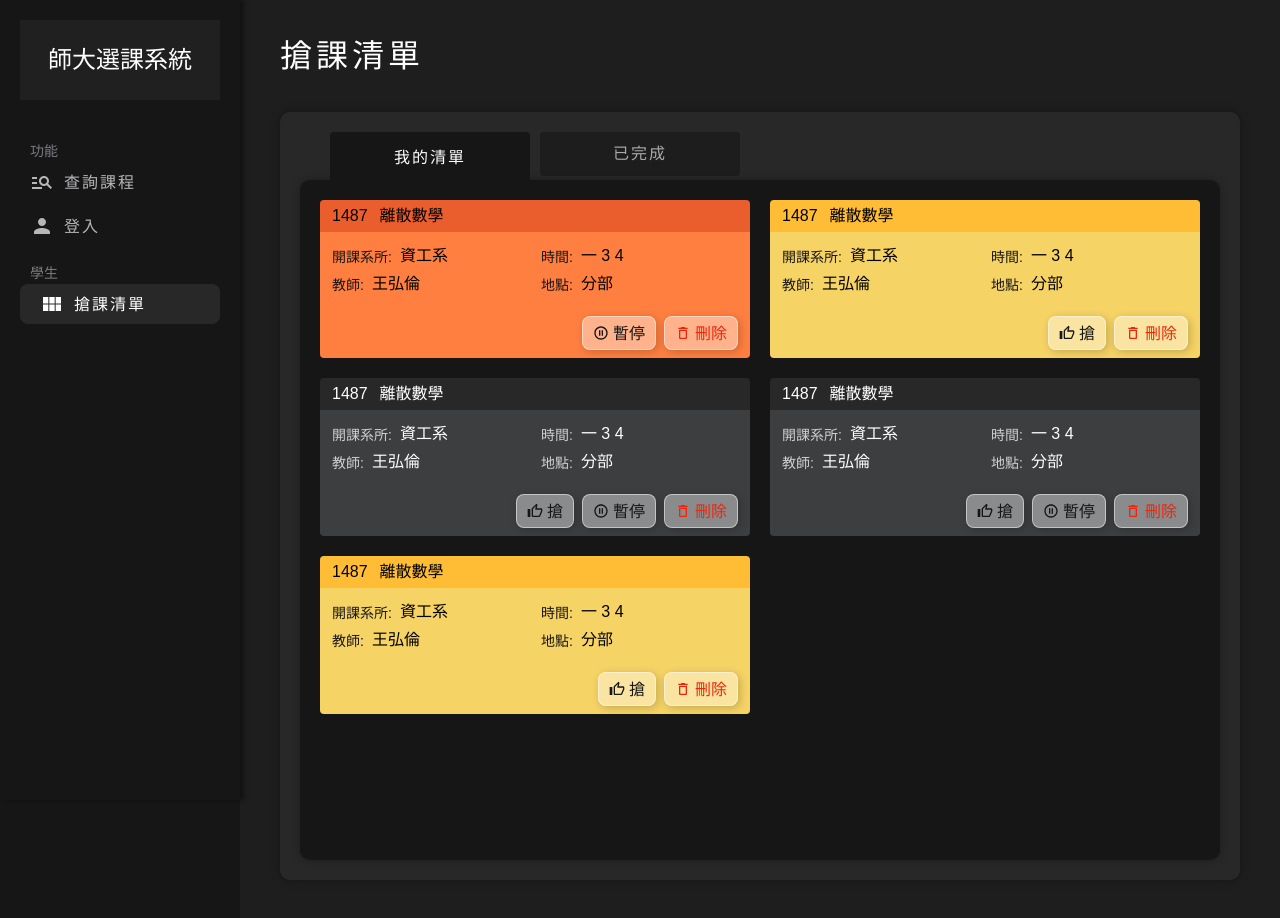
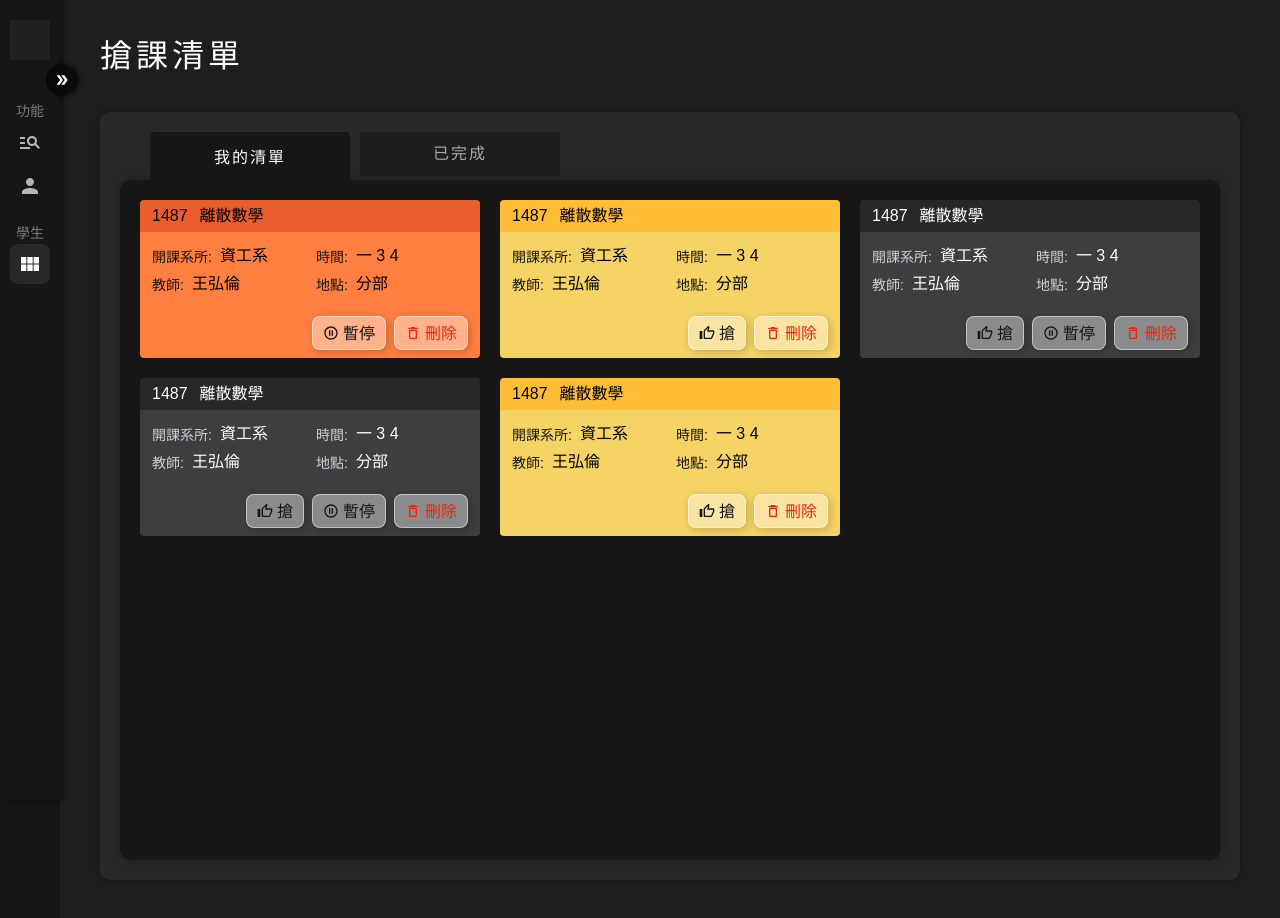
Before and after one commit to aisu-programming/NTNU-Course-Queuing-Website-FrontEnd, a React (Create React App) app: page /rushlist/wait in a window 1280 px wide. Built offline with nearby package versions, Linux system fonts and the light colour scheme.

Commit message:
feat: add navigation rwd

```diff
--- a/src/App.js
+++ b/src/App.js
@@ -1,7 +1,7 @@
-import React from 'react';
+import React, { useState } from 'react';
 import { Navigate, useRoutes } from 'react-router-dom';
 import './App.css';
-import { colors } from './styles';
+import { colors, size } from 'styles';
 import styled from 'styled-components';
 // import Home from './pages/Home'
 import { Login } from './pages';
@@ -9,6 +9,7 @@ import { LoginV2 } from './pages';
 import { Home } from './pages';
 import { Navigation } from './components';
 import { Search, RushList, CardBox } from 'pages';
+import { useMediaQuery } from 'react-responsive';
 
 const BodyContainer = styled.div`
   width: 100%;
@@ -17,16 +18,25 @@ const BodyContainer = styled.div`
   min-height: 100vh;
   background: ${colors.background};
   display: flex;
+  flex-direction: ${props => props.isRWD ? 'column' : 'row'};
 `;
+
 const RightWrapper = styled.div`
   width: 100%;
   height: 100%;
   display: flex;
   flex-direction: column;
-  margin-left: 240px;
+  ${props => {
+    if (props.isTable && !props.isPhone) return 'margin-left: 60px';
+    if (props.isPhone) return 'margin-top: 60px';
+    return 'margin-left: 240px';
+  }};
 `;
 
 const App = () => {
+  const isTable = useMediaQuery({ maxWidth: size.table });
+  const isPhone = useMediaQuery({ maxWidth: size.phone });
+
   const element = useRoutes([
     {
       path: '/',
@@ -54,9 +64,9 @@ const App = () => {
   ]);
   return (
     <>
-      <BodyContainer>
-        <Navigation></Navigation>
-        <RightWrapper>{element}</RightWrapper>
+      <BodyContainer isRWD={isPhone}>
+        <Navigation />
+        <RightWrapper isTable={isTable} isPhone={isPhone}>{element}</RightWrapper>
       </BodyContainer>
     </>
   );
--- a/src/components/ButtonOption.jsx
+++ b/src/components/ButtonOption.jsx
@@ -1,6 +1,6 @@
-import React from "react";
-import styled from "styled-components";
-import { colors } from "../styles";
+import React from 'react';
+import styled from 'styled-components';
+import { colors } from '../styles';
 
 const Option = styled.div`
   width: 100%;
@@ -10,13 +10,16 @@ const Option = styled.div`
   padding: 8px 10px;
   border-radius: 8px;
   cursor: pointer;
-  background: ${(props) => (props.isActive ? colors.gray400 : "none")};
+  background: ${(props) =>
+    props.isActive ? colors.gray400 : 'none'};
   transition: 0.3s;
 
   svg,
   h4 {
-    color: ${(props) => (props.isActive ? colors.white : "")};
-    transform: ${(props) => (props.isActive ? "translate(10px, 0)" : "none")};
+    color: ${(props) =>
+      props.isActive ? colors.white : ''};
+    transform: ${(props) =>
+      props.isActive ? 'translate(10px, 0)' : 'none'};
     transition: 0.3s ease;
   }
   &:hover {
@@ -32,6 +35,24 @@ const Option = styled.div`
     height: 24px;
     width: 24px;
     margin-right: 10px;
+    flex-shrink: 0;
+  }
+`;
+const OptionRWD = styled(Option)`
+  padding: 8px;
+
+  svg,
+  h4 {
+    transform: none;
+  }
+  &:hover {
+    svg,
+    h4 {
+      transform: none;
+    }
+  }
+  svg {
+    margin-right: 0;
   }
 `;
 
@@ -40,13 +61,26 @@ const Text = styled.h4`
   top: 1px;
   font-size: 16px;
   letter-spacing: 2px;
+  white-space: nowrap;
 `;
 
-export const ButtonOption = ({ option, active, children }) => {
+export const ButtonOption = ({
+  isRWD,
+  option,
+  active,
+  children,
+}) => {
   return (
-    <Option isActive={active}>
-      {children}
-      <Text>{option}</Text>
-    </Option>
+    <>
+      {!isRWD && (
+        <Option isActive={active}>
+          {children}
+          <Text>{option}</Text>
+        </Option>
+      )}
+      {isRWD && (
+        <OptionRWD isActive={active}>{children}</OptionRWD>
+      )}
+    </>
   );
 };
--- a/src/components/Navigation.jsx
+++ b/src/components/Navigation.jsx
@@ -1,9 +1,29 @@
-import React from "react";
-import styled from "styled-components";
-import { colors } from "../styles";
-import { ButtonOption } from "components";
-import { MdManageSearch, MdPerson, MdViewModule } from "react-icons/md";
-import { NavLink } from "react-router-dom";
+import React, { useState } from 'react';
+import styled from 'styled-components';
+import { colors } from '../styles';
+import { ButtonOption } from 'components';
+import {
+  MdManageSearch,
+  MdPerson,
+  MdViewModule,
+  MdDoubleArrow,
+  MdMenu,
+} from 'react-icons/md';
+import { NavLink } from 'react-router-dom';
+import { useMediaQuery } from 'react-responsive';
+import { size } from 'styles';
+
+const LayOut = styled.div`
+  position: fixed;
+  top: 0;
+  left: 0;
+  width: 100vw;
+  height: 100vh;
+  overflow: hidden;
+  background: ${colors.black}${colors.opacity50};
+  backdrop-filter: blur(1px);
+  z-index: 1;
+`;
 
 const NavWrapper = styled.nav`
   position: fixed;
@@ -12,8 +32,49 @@ const NavWrapper = styled.nav`
   height: 100%;
   padding: 20px;
   background: ${colors.background};
-  box-shadow: 4px 0px 4px rgba(0,0,0,0.4);
+  box-shadow: 4px 0px 4px rgba(0, 0, 0, 0.4);
   z-index: 1;
+`;
+const NavWrapperRWD = styled(NavWrapper)`
+  max-width: ${(props) =>
+    props.isFold ? '60px' : '240px'};
+  padding: 20px 10px;
+  transition: 0.3s;
+`;
+
+const NavBar = styled.nav`
+  position: fixed;
+  width: 100%;
+  max-height: 60px;
+  padding: 10px;
+  background: ${colors.background};
+  box-shadow: 0px 4px 4px rgba(0, 0, 0, 0.4);
+  z-index: 2;
+  display: flex;
+`;
+const NavWrapperPhoneRWD = styled(NavWrapper)`
+  max-width: ${(props) => (props.isFold ? '0px' : '240px')};
+  height: calc(100% - 60px);
+  top: 0;
+  left: 0;
+  margin-top: 60px;
+`;
+
+const HamburgerIcon = styled.div`
+  width: 40px;
+  height: 40px;
+  display: flex;
+  justify-content: center;
+  align-items: center;
+  background: ${colors.gray500};
+  border-radius: 4px;
+  cursor: pointer;
+
+  svg {
+    width: 32px;
+    height: 32px;
+    color: ${colors.white};
+  }
 `;
 
 const LogoBox = styled.div`
@@ -23,6 +84,9 @@ const LogoBox = styled.div`
   justify-content: center;
   align-items: center;
   margin-bottom: 40px;
+`;
+const LogoBoxRWD = styled(LogoBox)`
+  height: 40px;
 `;
 
 const LogoTitle = styled.div`
@@ -39,53 +103,103 @@ const OptionTitle = styled.div`
     margin-top: 0;
   }
 `;
+const OptionTitleRWD = styled(OptionTitle)`
+  width: 100%;
+  padding: 4px 0;
+  text-align: ${(props) =>
+    props.isFold ? 'center' : 'left'};
+`;
+
+const FoldButtonRWD = styled.div`
+  position: absolute;
+  right: -18px;
+  transform: translateY(-36px);
+  width: 32px;
+  height: 32px;
+  background: ${colors.black}${colors.opacity60};
+  box-shadow: 2px 0 4px ${colors.black}${colors.opacity40};
+  border-radius: 50%;
+  display: flex;
+  justify-content: center;
+  align-items: center;
+  cursor: pointer;
+
+  svg {
+    color: white;
+    transform: ${(props) =>
+      props.isFold ? 'none' : 'rotate(-180deg)'};
+    transition: 0.1s;
+  }
+`;
 
 const NavOption = styled.li`
   margin-bottom: 4px;
   &:last-of-type {
     margin-bottom: 0;
   }
-`
+`;
 
 export const Navigation = () => {
+  const isTable = useMediaQuery({ maxWidth: size.table });
+  const isPhone = useMediaQuery({ maxWidth: size.phone });
+  const [fold, setFold] = useState(true);
 
+  const handleFold = () => {
+    setFold(!fold);
+  };
+  const autoHandleFold = () => {
+    if (!fold) setFold(!fold);
+  };
+
+  const bodyScroll = document.body.style.overflow;
+  if (!fold && bodyScroll !== 'hidden') {
+    document.body.style.overflowY = 'hidden';
+  } else {
+    document.body.style.overflowY = 'scroll';
+  }
   return (
     <>
+      {!isTable && (
         <NavWrapper>
           <LogoBox>
             <LogoTitle>師大選課系統</LogoTitle>
           </LogoBox>
-        <OptionTitle>
-          功能
-        </OptionTitle>
+          <OptionTitle>功能</OptionTitle>
           <ul>
             <NavOption>
-            <NavLink to="/search">
+              <NavLink to='/search'>
                 {({ isActive }) => (
-                <ButtonOption option={"查詢課程"} active={isActive}>
+                  <ButtonOption
+                    option={'查詢課程'}
+                    active={isActive}
+                  >
                     <MdManageSearch />
                   </ButtonOption>
                 )}
               </NavLink>
             </NavOption>
             <NavOption>
-            <NavLink to="/login">
+              <NavLink to='/login'>
                 {({ isActive }) => (
-                <ButtonOption option={"登入"} active={isActive}>
+                  <ButtonOption
+                    option={'登入'}
+                    active={isActive}
+                  >
                     <MdPerson />
                   </ButtonOption>
                 )}
               </NavLink>
             </NavOption>
           </ul>
-        <OptionTitle>
-          學生
-        </OptionTitle>
+          <OptionTitle>學生</OptionTitle>
           <ul>
             <NavOption>
-            <NavLink to="/rushlist">
+              <NavLink to='/rushlist'>
                 {({ isActive }) => (
-                <ButtonOption option={"搶課清單"} active={isActive}>
+                  <ButtonOption
+                    option={'搶課清單'}
+                    active={isActive}
+                  >
                     <MdViewModule />
                   </ButtonOption>
                 )}
@@ -93,6 +207,134 @@ export const Navigation = () => {
             </NavOption>
           </ul>
         </NavWrapper>
+      )}
+      {isTable && !isPhone && (
+        <>
+          {!fold && <LayOut onClick={handleFold}></LayOut>}
+          <NavWrapperRWD isFold={fold}>
+            <LogoBoxRWD></LogoBoxRWD>
+            <FoldButtonRWD
+              onClick={handleFold}
+              isFold={fold}
+            >
+              <MdDoubleArrow />
+            </FoldButtonRWD>
+            <OptionTitleRWD isFold={fold}>
+              功能
+            </OptionTitleRWD>
+            <ul>
+              <NavOption onClick={autoHandleFold}>
+                <NavLink to='/search'>
+                  {({ isActive }) => (
+                    <ButtonOption
+                      isRWD={fold}
+                      option={'查詢課程'}
+                      active={isActive}
+                    >
+                      <MdManageSearch />
+                    </ButtonOption>
+                  )}
+                </NavLink>
+              </NavOption>
+              <NavOption onClick={autoHandleFold}>
+                <NavLink to='/login'>
+                  {({ isActive }) => (
+                    <ButtonOption
+                      isRWD={fold}
+                      option={'登入'}
+                      active={isActive}
+                    >
+                      <MdPerson />
+                    </ButtonOption>
+                  )}
+                </NavLink>
+              </NavOption>
+            </ul>
+            <OptionTitleRWD isFold={fold}>
+              學生
+            </OptionTitleRWD>
+            <ul>
+              <NavOption onClick={autoHandleFold}>
+                <NavLink to='/rushlist'>
+                  {({ isActive }) => (
+                    <ButtonOption
+                      isRWD={fold}
+                      option={'搶課清單'}
+                      active={isActive}
+                    >
+                      <MdViewModule />
+                    </ButtonOption>
+                  )}
+                </NavLink>
+              </NavOption>
+            </ul>
+          </NavWrapperRWD>
         </>
-  )
+      )}
+      {isPhone && (
+        <NavBar>
+          <HamburgerIcon onClick={handleFold}>
+            <MdMenu />
+          </HamburgerIcon>
+          <LogoBoxRWD></LogoBoxRWD>
+          {!fold && (
+            <>
+              <LayOut onClick={handleFold} />
+              <NavWrapperPhoneRWD>
+                <OptionTitleRWD isFold={fold}>
+                  功能
+                </OptionTitleRWD>
+                <ul>
+                  <NavOption onClick={autoHandleFold}>
+                    <NavLink to='/search'>
+                      {({ isActive }) => (
+                        <ButtonOption
+                          isRWD={fold}
+                          option={'查詢課程'}
+                          active={isActive}
+                        >
+                          <MdManageSearch />
+                        </ButtonOption>
+                      )}
+                    </NavLink>
+                  </NavOption>
+                  <NavOption onClick={autoHandleFold}>
+                    <NavLink to='/login'>
+                      {({ isActive }) => (
+                        <ButtonOption
+                          isRWD={fold}
+                          option={'登入'}
+                          active={isActive}
+                        >
+                          <MdPerson />
+                        </ButtonOption>
+                      )}
+                    </NavLink>
+                  </NavOption>
+                </ul>
+                <OptionTitleRWD isFold={fold}>
+                  學生
+                </OptionTitleRWD>
+                <ul>
+                  <NavOption onClick={autoHandleFold}>
+                    <NavLink to='/rushlist'>
+                      {({ isActive }) => (
+                        <ButtonOption
+                          isRWD={fold}
+                          option={'搶課清單'}
+                          active={isActive}
+                        >
+                          <MdViewModule />
+                        </ButtonOption>
+                      )}
+                    </NavLink>
+                  </NavOption>
+                </ul>
+              </NavWrapperPhoneRWD>
+            </>
+          )}
+        </NavBar>
+      )}
+    </>
+  );
 };
--- a/src/pages/CardBox.jsx
+++ b/src/pages/CardBox.jsx
@@ -193,13 +193,17 @@ export const CardBox = () => {
     data3,
     data3,
   ];
+  let i = 1;
   const waitCards = datas
     .filter((item) => item.state !== 'done')
-    .map((item) => (
-      <li>
-        <Card data={item} />
-      </li>
-    ));
+    .map((item) => {
+      i = i + 1;
+      return (
+        <li key={i}>
+          <Card data={item} />
+        </li>
+      )
+    });
   const doneCards = datas
     .filter((item) => item.state === 'done')
     .map((item) => (
```
Lines whose indentation alone changed are shown as unchanged.
